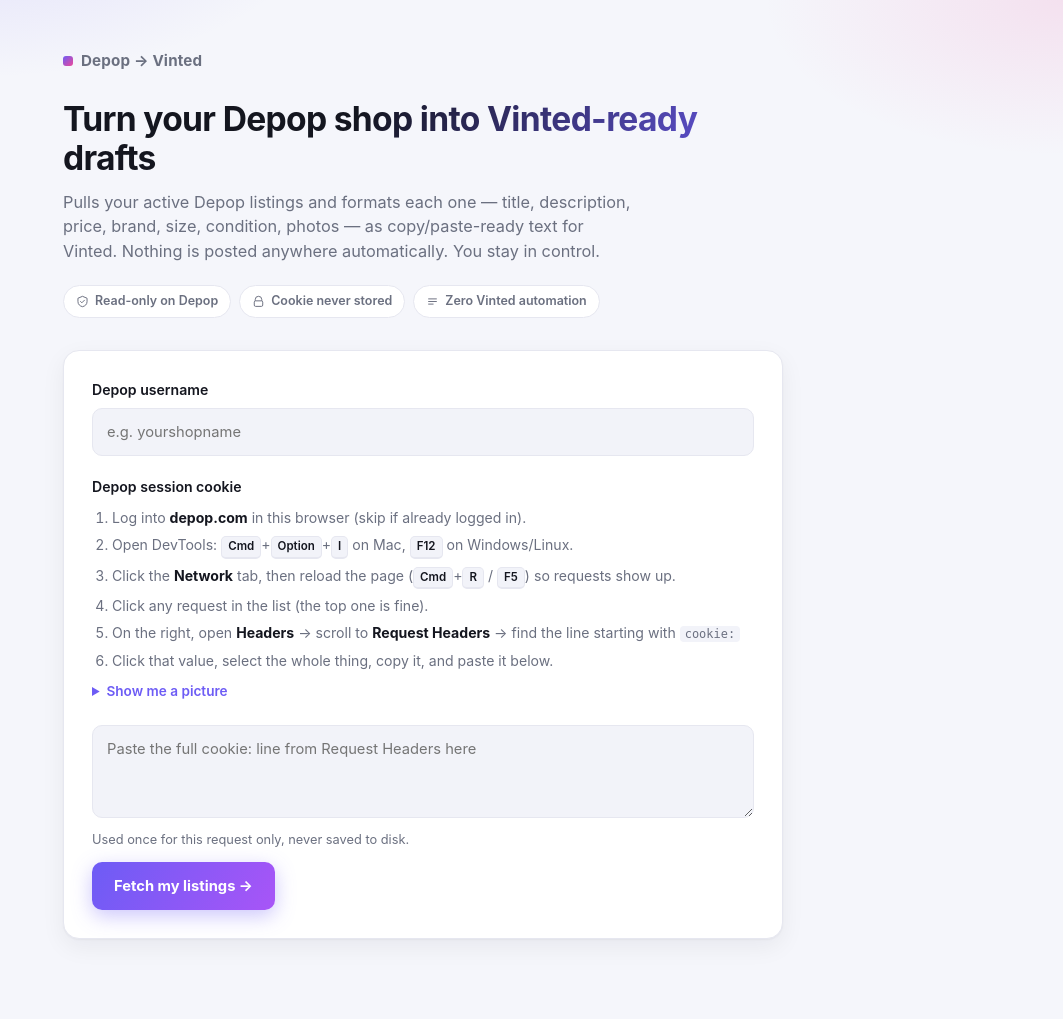
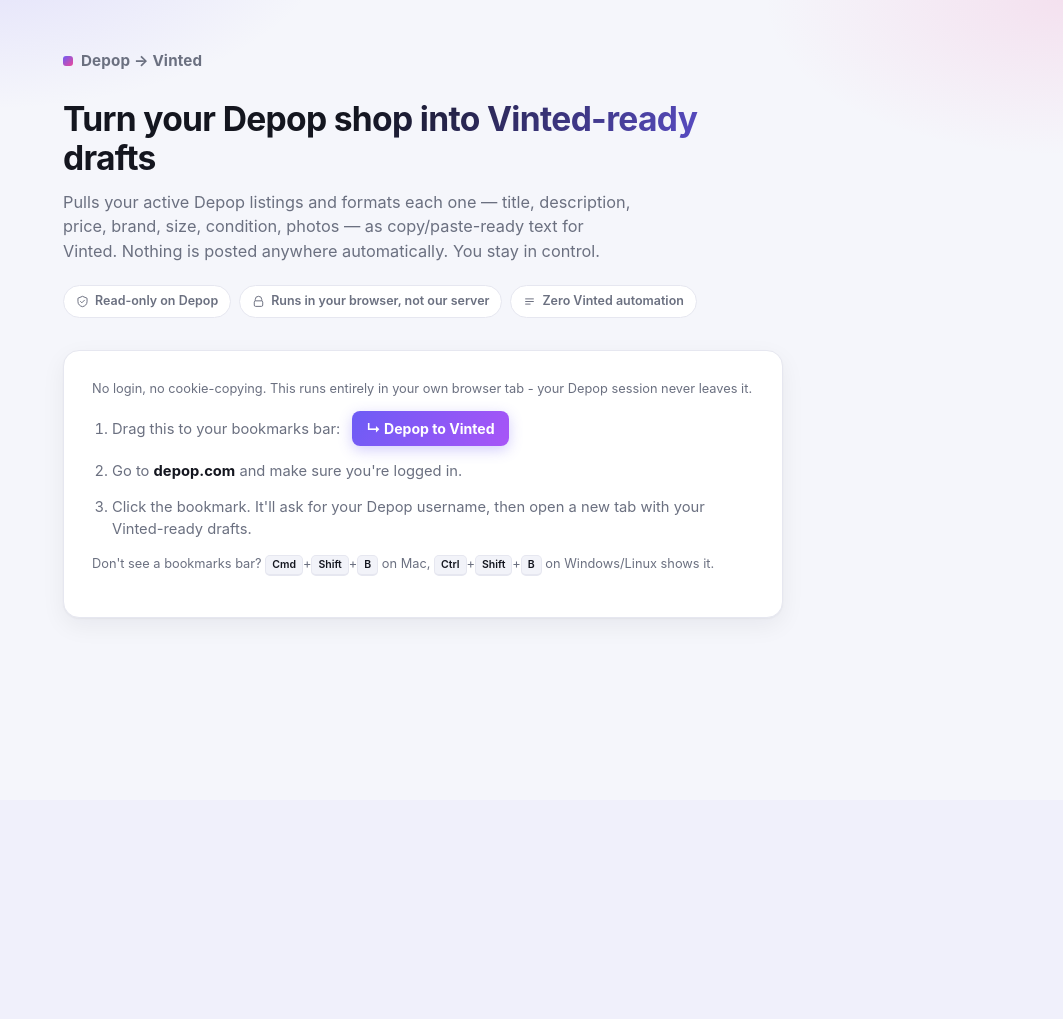
Before and after one commit to ian-lee10/Depop-to-Vinted-Web, a Flask app: page / in a window 1280 px wide. Shown: the whole page, without its empty margins (217-1280 px from the left). After the commit the page ends 619 px from the top, so only its background shows below. Run offline with Flask 3, Linux system fonts and the light colour scheme.

Commit message:
Replace server-side cookie fetch with a browser bookmarklet
Depop's Cloudflare bot management blocks server-to-server requests to
webapi.depop.com regardless of cookie validity (confirmed: the 403 is
a Cloudflare bot-management block page, not an app-level auth error).
No amount of cookie-copying fixes that, so the fetch now runs in the
user's own browser via a bookmarklet - same real-browser context
Depop's own site already relies on - which POSTs the already-fetched
JSON to /from-browser for formatting only.

This also means the server never touches Depop or handles a Depop
cookie at all anymore, which removes an entire class of concerns from
the previous design (cookie-in-transit, CRLF injection into a proxied
header, this server being usable as a proxy to Depop's API).

Co-Authored-By: Claude Sonnet 5 <noreply@anthropic.com>

```diff
--- a/app.py
+++ b/app.py
@@ -1,14 +1,15 @@
+import json
 import os
 import time
 from collections import defaultdict, deque
 
 from flask import Flask, render_template, request
 from werkzeug.middleware.proxy_fix import ProxyFix
-import requests
 
-from depop import fetch_listings
+from depop import parse_shop_response
 
 app = Flask(__name__)
+app.config["MAX_CONTENT_LENGTH"] = 2 * 1024 * 1024  # 2MB - a shop's product JSON is small; reject anything huge
 # Render (and most PaaS) terminate TLS at a proxy and forward the real
 # client IP via X-Forwarded-For - without this, remote_addr is the proxy's
 # IP for every request and the rate limit below applies globally, not per-IP.
@@ -42,30 +43,46 @@ def _client_ip() -> str:
     return request.headers.get("CF-Connecting-IP") or request.remote_addr or "unknown"
 
 
+# Runs in the user's own browser (from a bookmarklet), not on this server -
+# Depop's Cloudflare bot management blocks server-to-server requests to
+# webapi.depop.com regardless of cookie validity, so the fetch has to
+# happen from a real logged-in browser tab. It POSTs the raw API response
+# to /from-browser below, which never talks to Depop itself.
+BOOKMARKLET_TEMPLATE = """(function(){
+var u=prompt('Your Depop username?');
+if(!u)return;
+fetch('https://webapi.depop.com/api/v2/shop/'+encodeURIComponent(u)+'/products/',{credentials:'include'})
+.then(function(r){if(!r.ok)throw new Error('Depop returned HTTP '+r.status+' - are you logged in?');return r.json();})
+.then(function(data){
+var f=document.createElement('form');
+f.method='POST';f.action='__BASE_URL__from-browser';f.target='_blank';
+var i=document.createElement('input');i.type='hidden';i.name='data';i.value=JSON.stringify(data);f.appendChild(i);
+var j=document.createElement('input');j.type='hidden';j.name='username';j.value=u;f.appendChild(j);
+document.body.appendChild(f);f.submit();
+})
+.catch(function(e){alert('Depop to Vinted: '+e.message);});
+})();"""
+
+
 @app.route("/")
 def index():
-    return render_template("index.html")
+    bookmarklet = "javascript:" + BOOKMARKLET_TEMPLATE.replace("__BASE_URL__", request.url_root).replace("\n", " ")
+    return render_template("index.html", bookmarklet=bookmarklet)
 
 
-@app.route("/listings", methods=["POST"])
-def listings():
+@app.route("/from-browser", methods=["POST"])
+def from_browser():
     if _rate_limited(_client_ip()):
         return render_template("index.html", error="Too many requests from your IP - try again in a bit."), 429
 
     username = request.form.get("username", "").strip()
-    cookie = request.form.get("cookie", "").strip()
-    if not username or not cookie:
-        return render_template("index.html", error="Username and cookie are both required.")
+    raw = request.form.get("data", "")
+    try:
+        payload = json.loads(raw)
+    except (ValueError, TypeError):
+        return render_template("index.html", error="Couldn't read the data the bookmarklet sent - try clicking it again."), 400
 
-    try:
-        items = fetch_listings(username, cookie)
-    except ValueError as e:
-        return render_template("index.html", error=str(e))
-    except requests.HTTPError as e:
-        return render_template("index.html", error=f"Depop request failed: {e}")
-    except requests.RequestException as e:
-        return render_template("index.html", error=f"Couldn't reach Depop: {e}")
-
+    items = parse_shop_response(payload)
     return render_template("listings.html", items=items, username=username)
 
 
--- a/requirements.txt
+++ b/requirements.txt
@@ -1,3 +1,2 @@
 flask
-requests
 gunicorn
--- a/templates/index.html
+++ b/templates/index.html
@@ -14,7 +14,7 @@
     </span>
     <span class="badge">
       <svg viewBox="0 0 20 20" fill="none"><path d="M5 9V7a5 5 0 0110 0v2" stroke="currentColor" stroke-width="1.5"/><rect x="3.5" y="9" width="13" height="8.5" rx="2" stroke="currentColor" stroke-width="1.5"/></svg>
-      Cookie never stored
+      Runs in your browser, not our server
     </span>
     <span class="badge">
       <svg viewBox="0 0 20 20" fill="none"><path d="M4 10h12M4 6h12M4 14h7" stroke="currentColor" stroke-width="1.5" stroke-linecap="round"/></svg>
@@ -22,98 +22,44 @@
     </span>
   </div>
 
+  {% if error %}<p class="error">{{ error }}</p>{% endif %}
+
   <div class="panel">
-    {% if error %}<p class="error">{{ error }}</p>{% endif %}
-    <form method="post" action="/listings" id="fetch-form">
-      <label for="username">Depop username</label>
-      <input id="username" name="username" required placeholder="e.g. yourshopname">
+    <p class="hint" style="margin-top:0;">
+      No login, no cookie-copying. This runs entirely in your own browser tab -
+      your Depop session never leaves it.
+    </p>
 
-      <label for="cookie">Depop session cookie</label>
+    <ol class="steps">
+      <li>
+        Drag this to your bookmarks bar:
+        <a href="{{ bookmarklet }}" class="bookmarklet-btn" onclick="return false;">↳ Depop to Vinted</a>
+      </li>
+      <li>Go to <strong>depop.com</strong> and make sure you're logged in.</li>
+      <li>Click the bookmark. It'll ask for your Depop username, then open a new tab with your Vinted-ready drafts.</li>
+    </ol>
 
-      <ol class="steps">
-        <li>Log into <strong>depop.com</strong> in this browser (skip if already logged in).</li>
-        <li>Open DevTools: <kbd>Cmd</kbd>+<kbd>Option</kbd>+<kbd>I</kbd> on Mac, <kbd>F12</kbd> on Windows/Linux.</li>
-        <li>Click the <strong>Network</strong> tab, then reload the page (<kbd>Cmd</kbd>+<kbd>R</kbd> / <kbd>F5</kbd>) so requests show up.</li>
-        <li>Click any request in the list (the top one is fine).</li>
-        <li>On the right, open <strong>Headers</strong> → scroll to <strong>Request Headers</strong> → find the line starting with <code>cookie:</code></li>
-        <li>Click that value, select the whole thing, copy it, and paste it below.</li>
-      </ol>
-
-      <details class="visual-guide">
-        <summary>Show me a picture</summary>
-        <svg viewBox="0 0 640 320" xmlns="http://www.w3.org/2000/svg" class="guide-svg">
-          <rect x="1" y="1" width="638" height="318" rx="12" fill="var(--surface-2)" stroke="var(--border)"/>
-          <rect x="1" y="1" width="638" height="34" rx="12" fill="var(--surface)" stroke="var(--border)"/>
-          <circle cx="18" cy="18" r="4" fill="#ef4444"/>
-          <circle cx="32" cy="18" r="4" fill="#f59e0b"/>
-          <circle cx="46" cy="18" r="4" fill="#22c55e"/>
-
-          <text x="90" y="22" font-size="11" fill="var(--text-dim)" font-family="sans-serif">Elements</text>
-          <text x="150" y="22" font-size="11" fill="var(--text-dim)" font-family="sans-serif">Console</text>
-          <rect x="196" y="6" width="70" height="22" rx="6" fill="var(--accent-1)" opacity="0.18"/>
-          <text x="205" y="22" font-size="11" font-weight="700" fill="var(--accent-1)" font-family="sans-serif">Network</text>
-          <text x="278" y="22" font-size="11" fill="var(--text-dim)" font-family="sans-serif">Application</text>
-
-          <rect x="1" y="35" width="180" height="284" fill="var(--surface)"/>
-          <rect x="9" y="47" width="164" height="20" rx="4" fill="var(--accent-1)" opacity="0.15" stroke="var(--accent-1)"/>
-          <text x="14" y="61" font-size="10" fill="var(--text)" font-family="monospace">products/?limit=20</text>
-          <text x="14" y="85" font-size="10" fill="var(--text-dim)" font-family="monospace">shop-header.json</text>
-          <text x="14" y="105" font-size="10" fill="var(--text-dim)" font-family="monospace">avatar.jpg</text>
-          <text x="14" y="125" font-size="10" fill="var(--text-dim)" font-family="monospace">styles.css</text>
-
-          <text x="196" y="52" font-size="11" font-weight="700" fill="var(--text)" font-family="sans-serif">Headers</text>
-          <text x="196" y="74" font-size="10" fill="var(--text-dim)" font-family="sans-serif">Request Headers</text>
-          <text x="196" y="94" font-size="9.5" fill="var(--text-dim)" font-family="monospace">accept: */*</text>
-          <text x="196" y="112" font-size="9.5" fill="var(--text-dim)" font-family="monospace">authority: webapi.depop.com</text>
-
-          <rect x="190" y="122" width="440" height="26" rx="5" fill="var(--accent-3)" opacity="0.15" stroke="var(--accent-3)"/>
-          <text x="196" y="139" font-size="9.5" font-weight="700" fill="var(--accent-3)" font-family="monospace">cookie: dp_sess=eyJhbGciOi...; dp_id=8f21...</text>
-
-          <text x="196" y="166" font-size="9.5" fill="var(--text-dim)" font-family="monospace">user-agent: Mozilla/5.0 ...</text>
-
-          <path d="M560 148 L560 175" stroke="var(--accent-3)" stroke-width="1.5" marker-end="url(#arrow)"/>
-          <text x="470" y="192" font-size="10.5" font-weight="600" fill="var(--accent-3)" font-family="sans-serif">Copy this whole line</text>
-
-          <defs>
-            <marker id="arrow" markerWidth="8" markerHeight="8" refX="4" refY="4" orient="auto">
-              <path d="M0,0 L8,4 L0,8 Z" fill="var(--accent-3)"/>
-            </marker>
-          </defs>
-        </svg>
-      </details>
-
-      <textarea id="cookie" name="cookie" rows="3" required
-        placeholder="Paste the full cookie: line from Request Headers here"></textarea>
-      <p class="hint" id="cookie-hint">Used once for this request only, never saved to disk.</p>
-
-      <button type="submit">Fetch my listings →</button>
-    </form>
+    <p class="hint">
+      Don't see a bookmarks bar? <kbd>Cmd</kbd>+<kbd>Shift</kbd>+<kbd>B</kbd> on Mac,
+      <kbd>Ctrl</kbd>+<kbd>Shift</kbd>+<kbd>B</kbd> on Windows/Linux shows it.
+    </p>
   </div>
 
   <style>
-    .steps { margin: 10px 0 4px; padding-left: 20px; color: var(--text-dim); font-size: .88rem; }
-    .steps li { margin-bottom: 6px; }
+    .steps { margin: 10px 0 4px; padding-left: 20px; color: var(--text-dim); font-size: .92rem; }
+    .steps li { margin-bottom: 14px; }
     .steps strong { color: var(--text); }
-    .steps code { background: var(--surface-2); padding: 1px 5px; border-radius: 4px; font-size: .85em; }
     kbd {
       display: inline-block; font-family: inherit; font-size: .82em; font-weight: 600;
       background: var(--surface-2); border: 1px solid var(--border); border-bottom-width: 2px;
       padding: 1px 6px; border-radius: 5px; color: var(--text);
     }
-    .visual-guide { margin: 10px 0 16px; }
-    .visual-guide summary { cursor: pointer; font-size: .85rem; font-weight: 600; color: var(--accent-1); }
-    .guide-svg { width: 100%; height: auto; margin-top: 10px; border-radius: 10px; }
+    .bookmarklet-btn {
+      display: inline-flex; align-items: center; gap: 6px;
+      margin-left: 8px; font-weight: 700; font-size: .88rem; text-decoration: none;
+      color: #fff; background: linear-gradient(120deg, var(--accent-1), var(--accent-2));
+      padding: 7px 14px; border-radius: 8px; cursor: grab;
+      box-shadow: 0 4px 14px rgba(109,92,245,.3);
+    }
   </style>
-
-  <script>
-    document.getElementById('fetch-form').addEventListener('submit', function (e) {
-      const val = document.getElementById('cookie').value.trim();
-      if (val.length < 20 || !val.includes('=')) {
-        e.preventDefault();
-        const hint = document.getElementById('cookie-hint');
-        hint.textContent = "That doesn't look like a full cookie line yet - it should be long and contain several name=value pairs separated by semicolons. Re-check step 6 above.";
-        hint.style.color = '#ef4444';
-      }
-    });
-  </script>
 {% endblock %}
```
Also changed, not shown: depop.py (+12 -37 lines), test_depop.py (+22 -2 lines), README.md.
